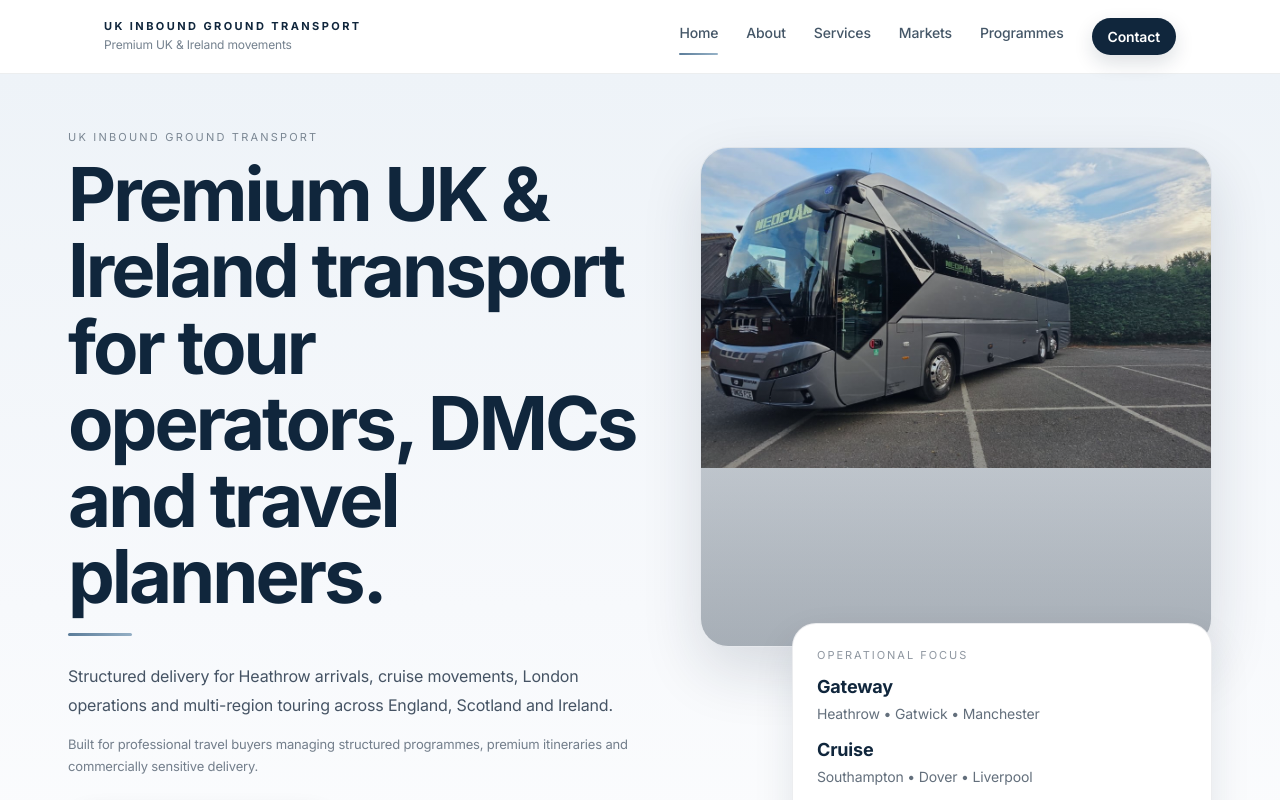
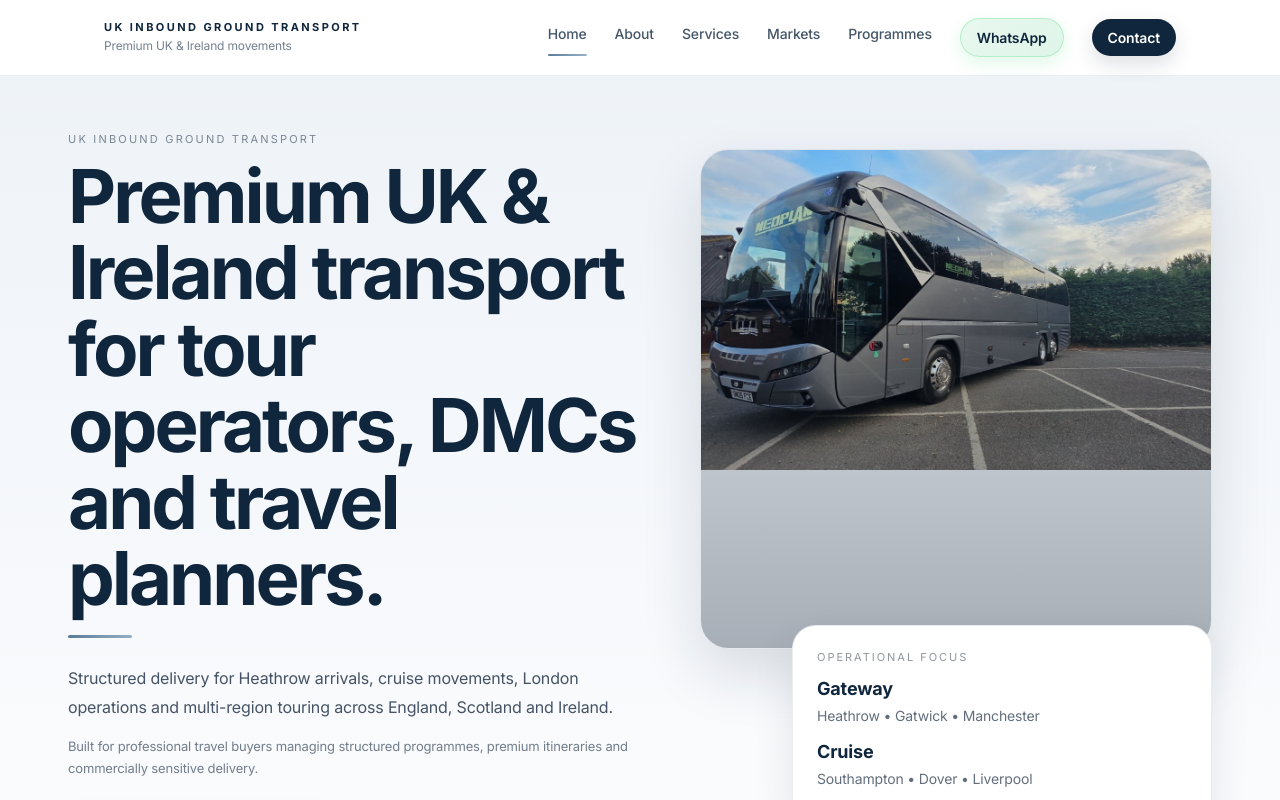
Before and after one commit to kandiahtk-crypto/Project-, a Next.js app: page / in a window 1280 px wide. Shown: the top 800 px of the page. Built offline with nearby package versions, Linux system fonts and the light colour scheme.

Commit message:
Update SiteHeader.tsx

```diff
--- a/src/components/SiteHeader.tsx
+++ b/src/components/SiteHeader.tsx
@@ -11,6 +11,9 @@ const MOBILE_LINKS = [
   { href: "/markets", label: "Markets" },
   { href: "/programmes", label: "Programmes" },
 ];
+
+const WHATSAPP_URL =
+  "https://wa.me/447957776778?text=Hello%20UK%20Inbound%20Ground%20Transport%20%E2%80%94%20I%20need%20help%20with%20a%20movement.";
 
 export default function SiteHeader() {
   const pathname = usePathname();
@@ -109,6 +112,27 @@ export default function SiteHeader() {
       "opacity 0.4s cubic-bezier(0.22, 1, 0.36, 1) 0.18s, transform 0.4s cubic-bezier(0.22, 1, 0.36, 1) 0.18s",
   };
 
+  const mobileWhatsApp: CSSProperties = {
+    display: "inline-flex",
+    alignItems: "center",
+    justifyContent: "center",
+    marginTop: "12px",
+    minHeight: 54,
+    padding: "0 22px",
+    border: "1px solid rgba(37, 211, 102, 0.25)",
+    background: "linear-gradient(135deg, #E8F8EF 0%, #DFF5E8 100%)",
+    color: "#10263C",
+    textDecoration: "none",
+    fontWeight: 600,
+    fontSize: 15,
+    borderRadius: "999px",
+    boxShadow: "0 10px 24px rgba(37, 211, 102, 0.12)",
+    transform: menuOpen ? "translateY(0)" : "translateY(12px)",
+    opacity: menuOpen ? 1 : 0,
+    transition:
+      "opacity 0.4s cubic-bezier(0.22, 1, 0.36, 1) 0.22s, transform 0.4s cubic-bezier(0.22, 1, 0.36, 1) 0.22s",
+  };
+
   return (
     <>
       <header style={header}>
@@ -154,6 +178,16 @@ export default function SiteHeader() {
             >
               Programmes
             </Link>
+
+            <a
+              href={WHATSAPP_URL}
+              target="_blank"
+              rel="noopener noreferrer"
+              style={navWhatsApp}
+            >
+              WhatsApp
+            </a>
+
             <Link href="/contact" style={navCta}>
               Contact
             </Link>
@@ -205,6 +239,16 @@ export default function SiteHeader() {
                 <Link href="/contact" style={mobileCta} onClick={closeMenu}>
                   Contact
                 </Link>
+
+                <a
+                  href={WHATSAPP_URL}
+                  target="_blank"
+                  rel="noopener noreferrer"
+                  style={mobileWhatsApp}
+                  onClick={closeMenu}
+                >
+                  WhatsApp
+                </a>
               </div>
             </div>
           </div>
@@ -268,6 +312,21 @@ const navLink: CSSProperties = {
   fontSize: "14px",
   fontWeight: 500,
   paddingBottom: "8px",
+};
+
+const navWhatsApp: CSSProperties = {
+  display: "inline-flex",
+  alignItems: "center",
+  justifyContent: "center",
+  padding: "10px 16px",
+  borderRadius: "999px",
+  fontSize: "14px",
+  fontWeight: 600,
+  textDecoration: "none",
+  color: "#10263C",
+  background: "linear-gradient(135deg, #E8F8EF 0%, #DFF5E8 100%)",
+  border: "1px solid rgba(37, 211, 102, 0.25)",
+  boxShadow: "0 6px 18px rgba(37, 211, 102, 0.15)",
 };
 
 const navCta: CSSProperties = {
```
